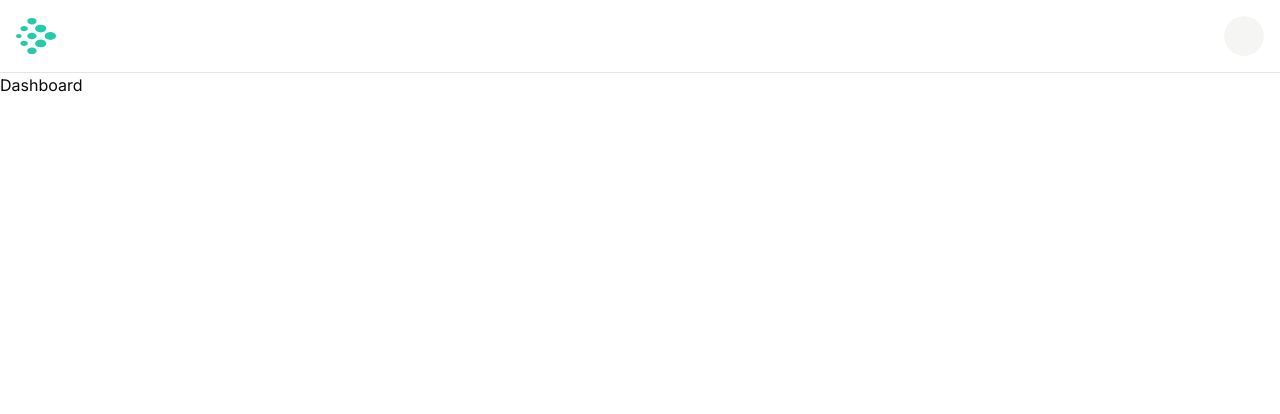
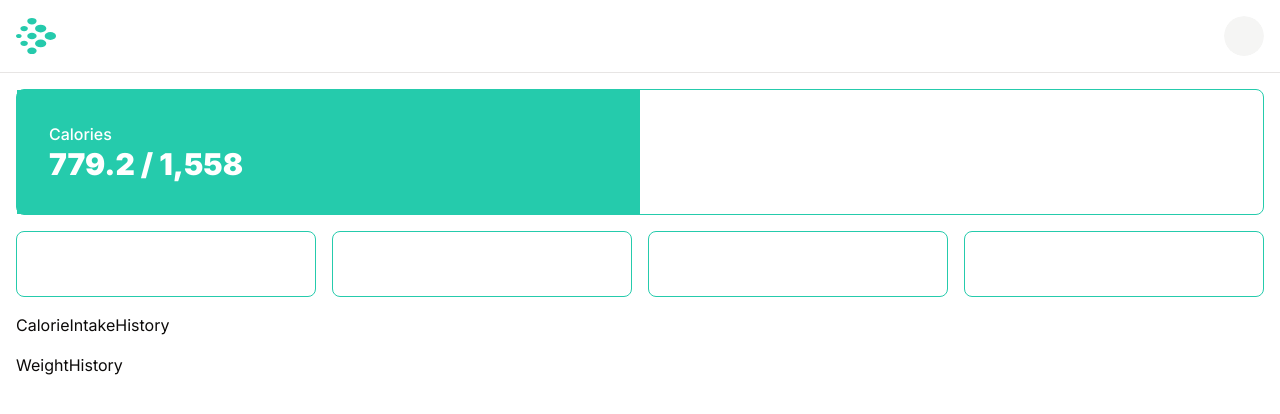
Before and after one commit to kamotekiddev/calorie-tracker, a Next.js app: page /dashboard in a window 1280 px wide. Shown: the top 414 px of the page. Built offline with nearby package versions, Linux system fonts and the light colour scheme; no server answers.

Commit message:
feature: create a progress based on max progress and current progress of calorie intake

```diff
--- /dev/null
+++ b/app/dashboard/_components/CalorieIntakeHistory.tsx
@@ -0,0 +1,7 @@
+import React from "react";
+
+function CalorieIntakeHistory() {
+  return <div>CalorieIntakeHistory</div>;
+}
+
+export default CalorieIntakeHistory;
--- /dev/null
+++ b/app/dashboard/_components/CaloriePlans/index.tsx
@@ -0,0 +1,14 @@
+import React from "react";
+
+function CaloriePlans() {
+  return (
+    <section className="grid gap-4 grid-cols-4">
+      <div className="p-8 rounded-lg border border-primary"></div>
+      <div className="p-8 rounded-lg border border-primary"></div>
+      <div className="p-8 rounded-lg border border-primary"></div>
+      <div className="p-8 rounded-lg border border-primary"></div>
+    </section>
+  );
+}
+
+export default CaloriePlans;
--- /dev/null
+++ b/app/dashboard/_components/CurrentlyUsedPlan.tsx
@@ -0,0 +1,25 @@
+import React from "react";
+
+function CurrentlyUsedPlan() {
+  const maxProgress = 1558;
+  const currentProgress = 779.2;
+
+  const fillterWidth = (currentProgress / maxProgress) * 100;
+
+  return (
+    <section>
+      <div className="p-8 relative border-primary border text-white rounded-lg">
+        <div className="relative z-10">
+          <h1 className="capitalize font-medium">calories</h1>
+          <h1 className="text-3xl font-black">779.2 / 1,558</h1>
+        </div>
+        <div
+          style={{ width: `${fillterWidth}%` }}
+          className="absolute inset-0 bg-primary"
+        ></div>
+      </div>
+    </section>
+  );
+}
+
+export default CurrentlyUsedPlan;
--- /dev/null
+++ b/app/dashboard/_components/WeightHistory.tsx
@@ -0,0 +1,7 @@
+import React from "react";
+
+function WeightHistory() {
+  return <div>WeightHistory</div>;
+}
+
+export default WeightHistory;
--- a/app/dashboard/page.tsx
+++ b/app/dashboard/page.tsx
@@ -1,7 +1,19 @@
-import React from "react";
+import CalorieIntakeHistory from "./_components/CalorieIntakeHistory";
+import CaloriePlans from "./_components/CaloriePlans";
+import CurrentlyUsedPlan from "./_components/CurrentlyUsedPlan";
+import WeightHistory from "./_components/WeightHistory";
 
 function Dashboard() {
-  return <div>Dashboard</div>;
+  return (
+    <main className="p-4">
+      <div className="space-y-4">
+        <CurrentlyUsedPlan />
+        <CaloriePlans />
+        <CalorieIntakeHistory />
+        <WeightHistory />
+      </div>
+    </main>
+  );
 }
 
 export default Dashboard;
```
